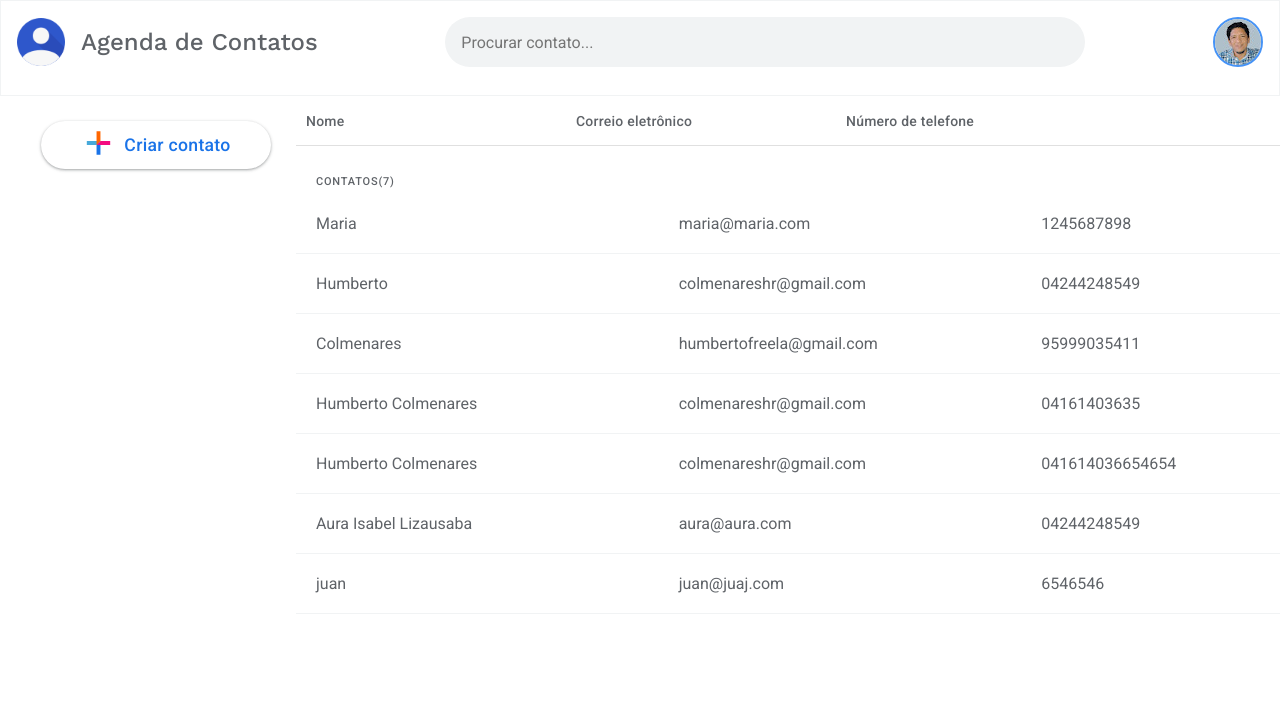
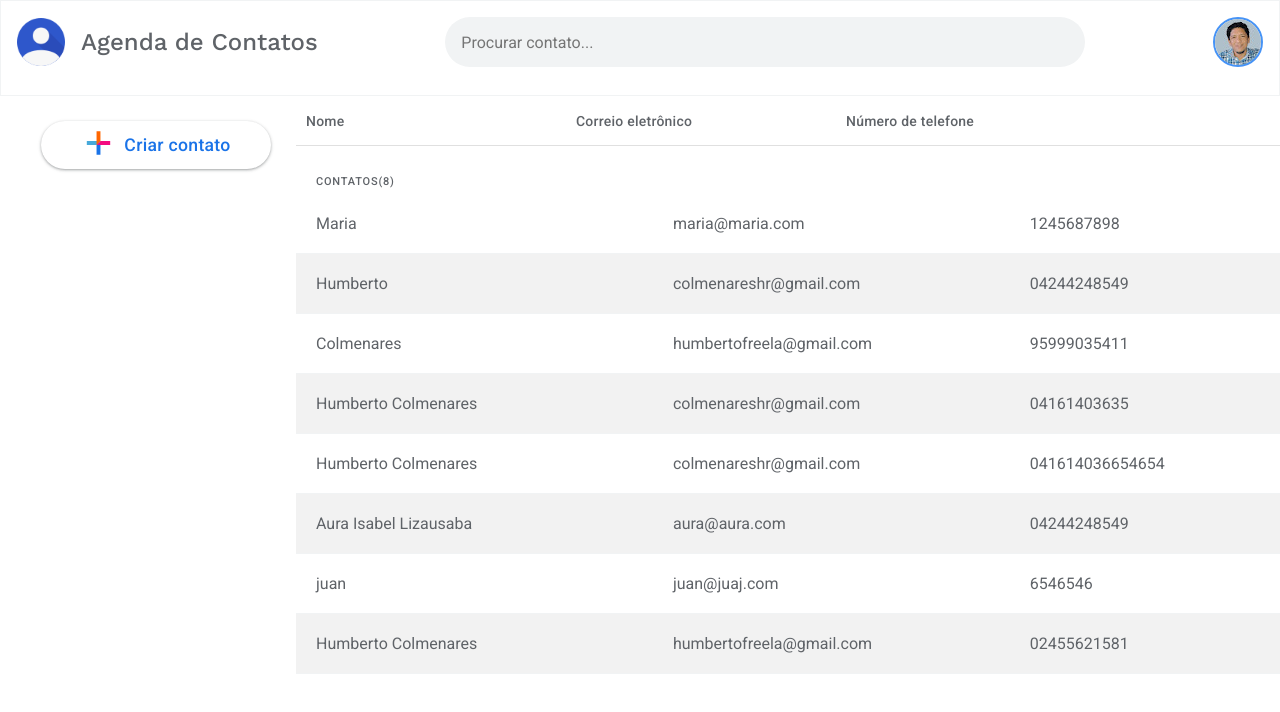
Before and after one commit to colmenareshr/ReactAgendaContatos, a React (Vite) app: page / in a window 1280 px wide. Shown: the top 712 px of the page. Built offline with nearby package versions, Linux system fonts and the light colour scheme; data requests are answered from the project's data file; the HTML template or start-up script is replaced by a standard one.

Commit message:
Estilos componente contatos botón deleitar

```diff
--- a/db.json
+++ b/db.json
@@ -41,6 +41,12 @@
       "email": "juan@juaj.com",
       "telefone": "6546546",
       "id": 26
+    },
+    {
+      "nome": "Humberto Colmenares",
+      "email": "humbertofreela@gmail.com",
+      "telefone": "02455621581",
+      "id": 27
     }
   ]
 }
--- a/src/components/Contatos/Contatos.jsx
+++ b/src/components/Contatos/Contatos.jsx
@@ -11,9 +11,9 @@ function Contatos({ nome, email, telefone, deleteContacts, updateContacto }) {
           <ContactsItems>{email}</ContactsItems>
           <ContactsItems>{telefone}</ContactsItems>
         </ContactsItemsContainer>
-        <div>
+        <IconDeleteContainer>
           <FontAwesomeIcon icon={faClose} onClick={deleteContacts} />
-        </div>
+        </IconDeleteContainer>
       </ContactsContainer>
     </>
   );
@@ -22,10 +22,28 @@ function Contatos({ nome, email, telefone, deleteContacts, updateContacto }) {
 export default Contatos;
 
 const ContactsContainer = styled.div`
-  background-image: linear-gradient(#fff, 57px, #fafafa, 57px);
   display: flex;
   align-items: center;
   justify-content: space-between;
+  &:nth-child(even) {
+    background-color: #f2f2f2;
+  }
+`;
+
+const IconDeleteContainer = styled.div`
+  height: 30px;
+  width: 30px;
+  border-radius: 50px;
+  display: flex;
+  align-items: center;
+  justify-content: center;
+  z-index: 9;
+
+  &:hover{
+    background-color: red;
+    color: #fff;
+
+  }
 `;
 
 const ContactsItemsContainer = styled.div`
@@ -33,7 +51,6 @@ const ContactsItemsContainer = styled.div`
   display: table;
   table-layout: fixed;
   position: relative;
-
   &:hover {
     background-color: #e7eeff;
     background-size: 100% 112px;
```
